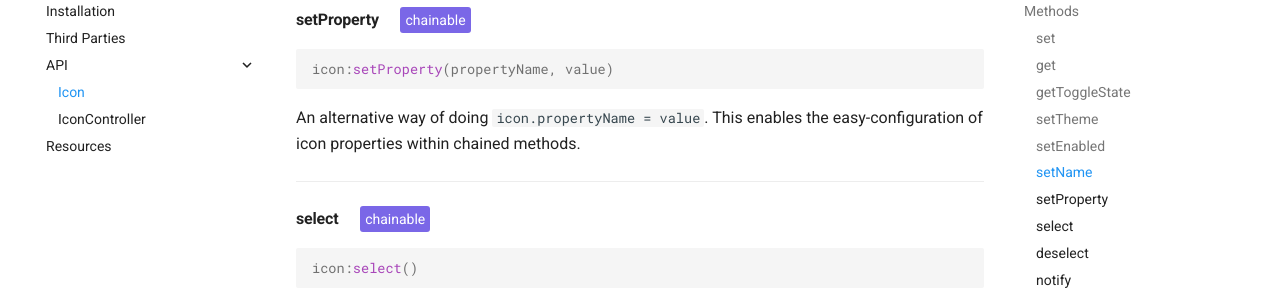
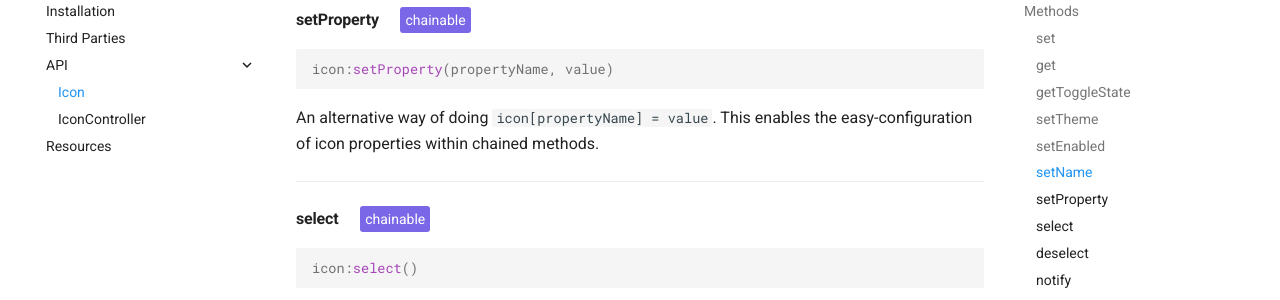
Before and after one commit to 1ForeverHD/TopbarPlus, an MkDocs documentation site: the page built from docs/api/icon.md, in a window 1280 px wide and 900 px high, scrolled down 1504 px. Shown: the part 151-451 px from the top of the window. Built offline with MkDocs 1.6.1 and Material for MkDocs 9.7.7, drawn with Linux system fonts in a browser that asks for light colours; comment, search, counter and statistics services are not loaded.

Commit message:
Update icon.md

````diff
--- a/docs/api/icon.md
+++ b/docs/api/icon.md
@@ -66,7 +66,7 @@ Associates the given name to the icon which enables it to be retrieved with ``Ic
 ```lua
 icon:setProperty(propertyName, value)
 ```
-An alternative way of doing ``icon.propertyName = value``. This enables the easy-configuration of icon properties within chained methods.
+An alternative way of doing ``icon[propertyName] = value``. This enables the easy-configuration of icon properties within chained methods.
 
 ----
 #### select
````
